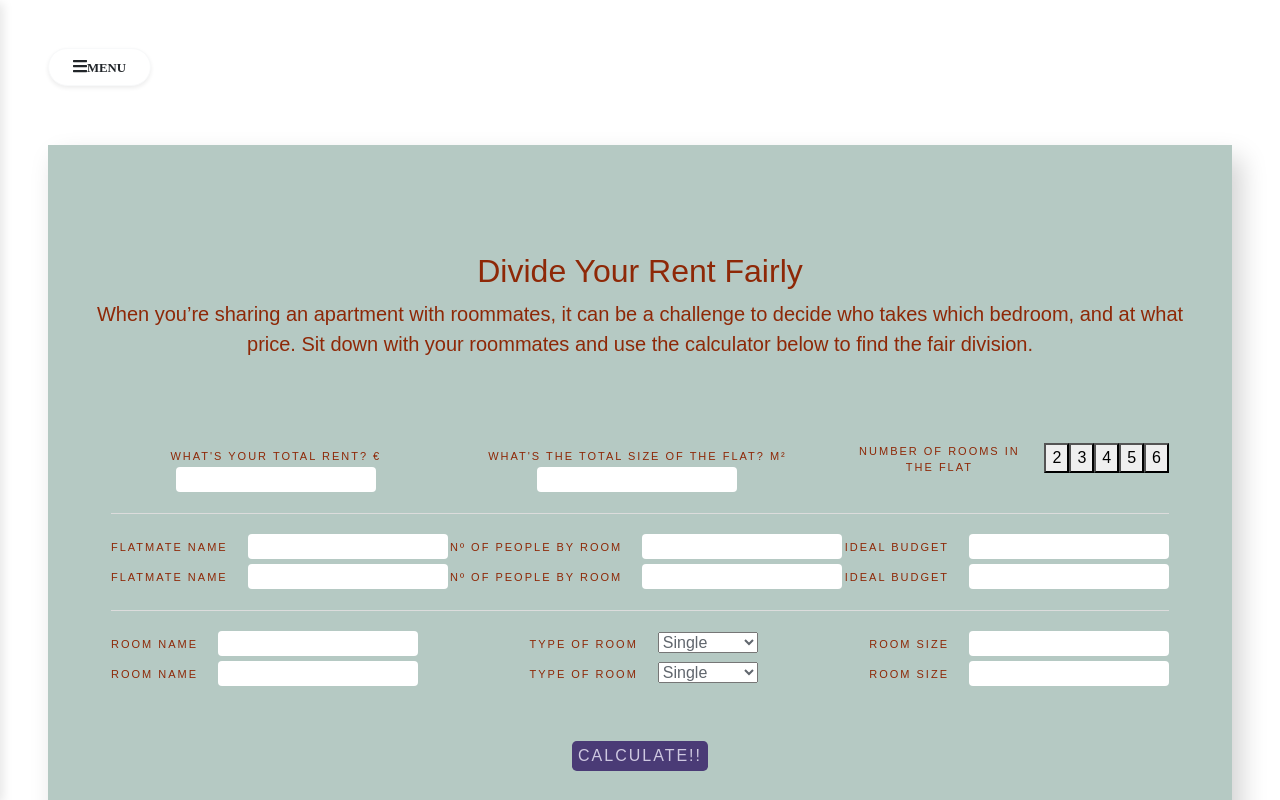
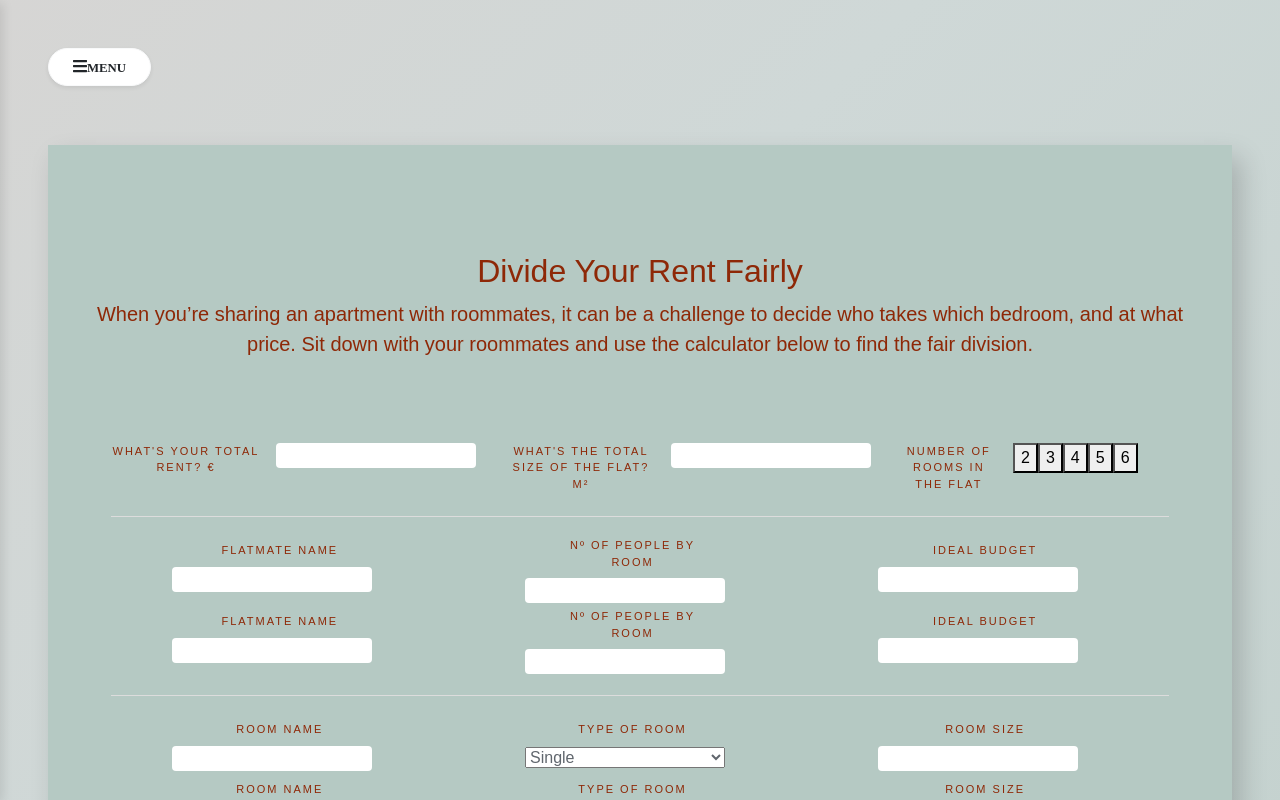
Before and after one commit to RaizaEscobar/splitandshare-frontend, a React (Create React App) app: page /calculator in a window 1280 px wide. Shown: the top 800 px of the page. Built offline with nearby package versions, Linux system fonts and the light colour scheme; no server answers.

Commit message:
css primera prueba

```diff
--- a/src/App.js
+++ b/src/App.js
@@ -33,8 +33,8 @@
   const style = {
     display:"block",
     top: "10px",
-    left: isActive ? "10px" : "300px"
-  }
+    left: isActive ? "10px" : "300px",
+     }
 
   return (
     <AuthProvider>
--- a/src/Component/CalculateResult.js
+++ b/src/Component/CalculateResult.js
@@ -3,6 +3,7 @@
 function CalculateResult(props) {
   return (
     <div className="result">
+
       <span> Flatmate: {props.flatmateName}</span>
 
       <span>Habitación: {props.roomName}</span>
--- a/src/Component/Calculator.js
+++ b/src/Component/Calculator.js
@@ -47,7 +47,9 @@
       body.rooms.push(room);
     });
 
-    axios.post(`${process.env.REACT_APP_API_URL}/calculate`, body).then((response) => {
+    axios
+      .post(`${process.env.REACT_APP_API_URL}/calculate`, body)
+      .then((response) => {
         this.setState({
           result: response.data,
         });
@@ -69,11 +71,11 @@
           </div>
           <form onSubmit={this.handleCalculate}>
             <div className="name">
-            <div>
+              <div className="address-info">
                 <label>What's your total rent? €</label>
                 <input type="number"></input>
               </div>
-              <div>
+              <div className="address-info">
                 <label> What's the total size of the flat? m²</label>
                 <input type="number"></input>
               </div>
@@ -86,26 +88,36 @@
                       {ele}
                     </button>
                   );
-              })}</div>
+                })}
               </div>
-            <hr/>
+            </div>
+            <hr />
             <div className="users">
               {this.state.rooms.map((ele, index) => {
                 return <CalculateFlatmate key={index}></CalculateFlatmate>;
               })}
             </div>
-            <hr/>
+            <hr />
             <div>
               {this.state.rooms.map((ele, index) => {
                 return <CalculateRoom key={index}></CalculateRoom>;
               })}
             </div>
 
-            <button className="btns" type="submit"> Calculate!! </button>
+            <button className="btnB" type="submit">
+              {" "}
+              Calculate!!{" "}
+            </button>
           </form>
           <div>
             {this.state.result.map((ele, index) => {
-              return <CalculateResult  className="result" key={index} {...ele}></CalculateResult>;
+              return (
+                <CalculateResult
+                  className="result"
+                  key={index}
+                  {...ele}
+                ></CalculateResult>
+              );
             })}
           </div>
         </div>
--- a/src/Component/FavoriteCard.css
+++ b/src/Component/FavoriteCard.css
@@ -30,11 +30,11 @@
         flex-direction: column;
    }
 }
-.card {
+#card {
     width: 100%;
     width: 300px;
     height: 250px;
-    background-color: #292929;
+    background-color: #B5C9C3;
     margin: 10px;
     border-radius: 10px;
     box-shadow: 0px 2px 10px rgba(0, 0, 0, 0.24);
@@ -54,7 +54,7 @@
     width: 100%;
     height: 80px;
     max-width: 80px;
-    background: linear-gradient(90deg, #ff7e7e 0%, #ff4848 40%, rgba(0, 0, 0, 0.28) 60%);
+    background: linear-gradient(90deg, #e7cfcd 0%, #49868C 40%, rgba(0, 0, 0, 0.28) 60%);
     border-radius: 100%;
     display: flex;
     justify-content: center;
@@ -64,7 +64,7 @@
     background-position: 0px;
     background-size: 200px;
 }
-.material-icons.md-18 {
+material-icons.md-18 {
     font-size: 18px;
 }
 .material-icons.md-24 {
@@ -76,7 +76,7 @@
 .material-icons.md-48 {
     font-size: 48px;
 }
-.card .title {
+#card .title {
     width: 100%;
     margin: 0;
     text-align: center;
@@ -86,7 +86,7 @@
     text-transform: uppercase;
     letter-spacing: 4px;
 }
-.card .text {
+#card .text {
     width: 80%;
     margin: 0 auto;
     font-size: 13px;
@@ -99,22 +99,22 @@
     max-height: 0;
     transition: all 0.3s ease;
 }
-.card:hover {
+#card:hover {
     height: 270px;
 }
-.card:hover .info {
+#card:hover .info {
     height: 90%;
 }
-.card:hover .text {
+#card:hover .text {
     transition: all 0.3s ease;
     opacity: 1;
     max-height: 40px;
 }
-.card:hover .icon {
+#card:hover .icon {
     background-position: -120px;
     transition: all 0.3s ease;
 }
-.card:hover .icon i {
+#card:hover .icon i {
     background: linear-gradient(90deg, #ff7e7e, #ff4848);
     -webkit-background-clip: text;
     -webkit-text-fill-color: transparent;
--- a/src/Component/FavoriteCard.js
+++ b/src/Component/FavoriteCard.js
@@ -7,12 +7,12 @@
   return (
     <>
       <Link to={props.link}>
-        <div className="card">
-          <div class="icon">
+        <div id="card">
+          <div className="icon">
           <FontAwesomeIcon icon={props.icon} className="material-icons md-36"/>
           </div>
-          <p class="title">{props.title}</p>
-          <p class="text">{props.buttonTitle}</p>
+          <p className="title">{props.title}</p>
+          <p className="text">{props.buttonTitle}</p>
         </div>
       </Link>
     </>
--- a/src/Component/Navbar.js
+++ b/src/Component/Navbar.js
@@ -67,9 +67,16 @@
         <NavbarCategory title="MAIN" />
         <ul class="nav flex-column bg-white mb-0">
           <NavbarItem title="Home" link="/" icon={faHome} />
-          {this.props.user && (
+          {this.props.user && this.props.user.userType==="Flat Hunter" && (
             <NavbarItem
               title="Profile"
+              link={`/user/${this.props.user._id}`}
+              icon={faUser}
+            />
+          )}
+          {this.props.user && this.props.user.userType==="Flat Owner" && (
+            <NavbarItem
+              title="My flats"
               link={`/user/${this.props.user._id}`}
               icon={faUser}
             />
@@ -91,7 +98,9 @@
           {!this.props.user && <NavbarItem title="Log in" link="/login" icon={faSignInAlt}/>}
           {!this.props.user && <NavbarItem title="Sign up" link="/signup" icon={faUserPlus} />}
         </ul>
-        <NavbarCategory title="SEARCH" />
+        {this.props.user && this.props.user.userType==="Flat Hunter" && (
+          <>
+          <NavbarCategory title="SEARCH" />
         <ul class="nav flex-column bg-white mb-0">
           <NavbarItem
             title="Find Flatmates"
@@ -100,6 +109,7 @@
           />
           <NavbarItem title="Find Flats" link="/flats" icon={faHouseUser} />
         </ul>
+        </>)}
       </nav>
     );
   }
--- a/src/index.css
+++ b/src/index.css
@@ -5,7 +5,9 @@
     sans-serif;
   -webkit-font-smoothing: antialiased;
   -moz-osx-font-smoothing: grayscale;
+
 }
+
 p, h2{
   color: #8e2807;
 
@@ -24,7 +26,26 @@
 @import url('https://fonts.googleapis.com/css?family=Arimo');
  body {
 	 display: flex;
-	 justify-content: center;
+   justify-content: center;
+   background-color:#cfd8d7;
+}
+
+body {
+	background: linear-gradient(-45deg, #B5C9C3, #cfd8d7, #e7cfcd, #9f9aa4);
+	background-size: 400% 400%;
+	animation: gradient 15s ease infinite;
+}
+
+@keyframes gradient {
+	0% {
+		background-position: 0% 50%;
+	}
+	50% {
+		background-position: 100% 50%;
+	}
+	100% {
+		background-position: 0% 50%;
+	}
 }
  .wrapperCalculator {
 	 margin-top: 5%;
@@ -77,14 +98,16 @@
 	 font-family: "Arimo";
 	 margin-bottom: 5px;
 	 color: #8e2807;
-	 border-radius: 4px;
+   border-radius: 4px;
+   margin-right: 30px;
 }
  form label {
 	 text-transform: uppercase;
 	 font-size: 11px;
 	 letter-spacing: 2px;
    color: #8e2807;
-   margin-right: 20px;
+   margin-right: 15px;
+   width:150px;
 }
  form h1 {
 	 font-size: 24px;
@@ -101,9 +124,6 @@
 	 width: 100%;
 }
 
- .name label {
-	 margin: 0 20px;
-}
  .address-info {
 	 display: flex;
 	 justify-content: space-between;
@@ -119,8 +139,8 @@
 
 select {
   position: relative;
-  width: 100px;
-  margin: 0 20px;
+  width: 200px;
+  margin-right: 30px !important;
   font-family: 'Open Sans', 'Helvetica Neue', 'Segoe UI', 'Calibri', 'Arial', sans-serif;
   font-size: 18px;
   color: #60666d;
@@ -140,6 +160,8 @@
   flex-direction: row;
   justify-content: center;
   max-height: 30px;
+  margin-right: 30px;
+  width: 200px;
 }
  .btns {
 	 display: flex;
@@ -163,6 +185,8 @@
 	 animation-duration: 550ms;
 	 animation-fill-mode: forwards;
 }
+
+
  @keyframes btn-hov {
 	 100% {
 		 background-color: #cfc9e1;
@@ -282,7 +306,7 @@
 	transition: all .5s ease;
 }
 .form__input:focus{
-	border-bottom-color: #008080;
+	border-bottom-color: #49868C;
 	box-shadow: 0 0 5px rgba(0,80,80,.4);
 	border-radius: 4px;
 }
@@ -290,26 +314,26 @@
 	transition: all .5s ease;
 	width: 70%;
 	border-radius: 30px;
-	color:#008080;
+	color:#49868C;
 	font-weight: 600;
 	background-color: #fff;
-	border: 1px solid #008080;
+	border: 1px solid #49868C;
 	margin-top: 1.5em;
   margin-bottom: 1em;
   padding: 5px;
 }
 .btnB:hover, .btnB:focus{
-	background-color: #008080;
+	background-color: #49868C;
 	color:#fff;
 }
 
 .btnSelect {
 	transition: all .5s ease;
     width: 70%;
-    color: #008080;
+    color: #49868C;
     font-weight: 600;
     background-color: #fff;
-    border: 1px solid #008080;
+    border: 1px solid #49868C;
     margin-top: 1.5em;
     margin-bottom: 1em;
 	padding: 5px;
```
Also changed, not shown: src/Component/Navbar copy.js (deleted, +0 -69 lines). Lines whose indentation alone changed are shown as unchanged.
